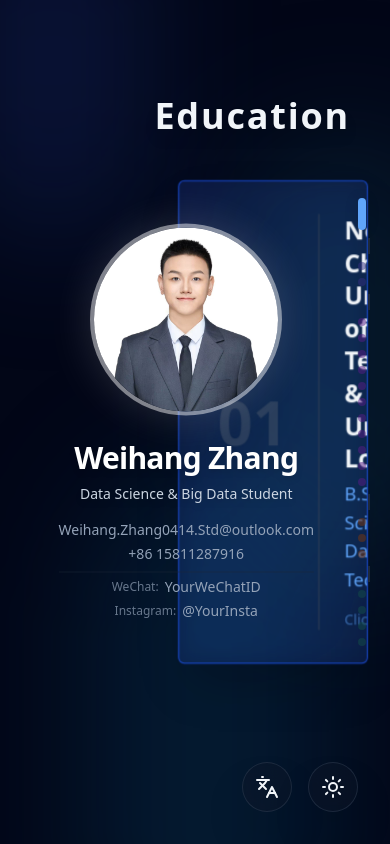
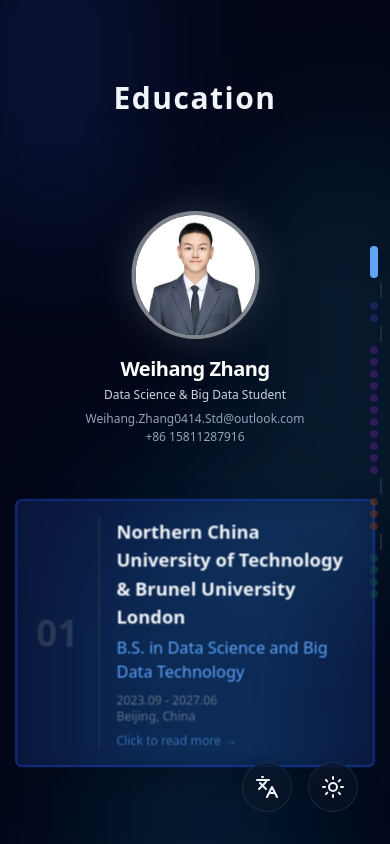
Before and after one commit to Weihang-Zhang0414/resume, a React (Vite) app: page / in a window 390 px wide. Built offline with nearby package versions, Linux system fonts and the light colour scheme.

Commit message:
Update portfolio content

```diff
--- a/public/data/portfolio.json
+++ b/public/data/portfolio.json
@@ -15,7 +15,7 @@
       "en": "Passionate about AI, Large Language Models, and Full-Stack Development. Experienced in building intelligent systems, data mining, and machine learning models.",
       "zh": "对人工智能、大语言模型和全栈开发充满热情。在构建智能系统、数据挖掘和机器学习模型方面拥有丰富经验。"
     },
-    "avatarUrl": "./me.jpg",
+    "avatarUrl": "me.jpg",
     "wechat": "YourWeChatID",
     "instagram": "@YourInsta",
     "visibility": {
--- a/src/pages/Home.tsx
+++ b/src/pages/Home.tsx
@@ -25,6 +25,15 @@
   const [activeIndex, setActiveIndex] = useState(0);
   const [items, setItems] = useState<CarouselItem[]>([]);
   const scrollAccumulator = useRef(0);
+  const touchStart = useRef(0);
+  const [isMobile, setIsMobile] = useState(false);
+
+  useEffect(() => {
+    const checkMobile = () => setIsMobile(window.innerWidth < 768);
+    checkMobile();
+    window.addEventListener('resize', checkMobile);
+    return () => window.removeEventListener('resize', checkMobile);
+  }, []);
 
   // Re-added state for detail modal
   const [detailItem, setDetailItem] = useState<CarouselItem | null>(null);
@@ -57,9 +66,7 @@
 
   useEffect(() => {
     const handleWheel = (e: WheelEvent) => {
-      // If modal is open, let user scroll inside it
       if (document.body.style.overflow === 'hidden') return;
-
       e.preventDefault();
       scrollAccumulator.current += e.deltaY;
       const threshold = 80;
@@ -74,8 +81,34 @@
       }
     };
 
+    const handleTouchStart = (e: TouchEvent) => {
+      if (document.body.style.overflow === 'hidden') return;
+      touchStart.current = e.touches[0].clientY;
+    };
+
+    const handleTouchEnd = (e: TouchEvent) => {
+      if (document.body.style.overflow === 'hidden') return;
+      const touchEnd = e.changedTouches[0].clientY;
+      const delta = touchStart.current - touchEnd;
+      const threshold = 50;
+
+      if (Math.abs(delta) > threshold) {
+        if (delta > 0) {
+          setActiveIndex(prev => Math.min(prev + 1, items.length - 1));
+        } else {
+          setActiveIndex(prev => Math.max(prev - 1, 0));
+        }
+      }
+    };
+
     window.addEventListener('wheel', handleWheel, { passive: false });
-    return () => window.removeEventListener('wheel', handleWheel);
+    window.addEventListener('touchstart', handleTouchStart);
+    window.addEventListener('touchend', handleTouchEnd);
+    return () => {
+      window.removeEventListener('wheel', handleWheel);
+      window.removeEventListener('touchstart', handleTouchStart);
+      window.removeEventListener('touchend', handleTouchEnd);
+    };
   }, [items.length]);
 
   // Lock body scroll when modal opens
@@ -124,8 +157,8 @@
         <div className={`absolute bottom-[-20%] left-[20%] w-[60%] h-[60%] rounded-full ${bgColors[2]} blur-3xl mix-blend-multiply dark:mix-blend-screen animate-blob animation-delay-4000 transition-colors duration-700`}></div>
       </div>
 
-      {/* Category Title (Top Right) */}
-      <div className="absolute top-24 right-10 z-30">
+      {/* Category Title */}
+      <div className="absolute top-20 md:top-24 left-1/2 -translate-x-1/2 md:translate-x-0 md:left-auto md:right-10 z-30 w-full md:w-auto px-6 md:px-0">
         <AnimatePresence mode="wait">
           <motion.h2
             key={currentCategory}
@@ -133,73 +166,62 @@
             animate={{ opacity: 1, y: 0 }}
             exit={{ opacity: 0, y: 20 }}
             transition={{ duration: 0.3 }}
-            className="text-4xl md:text-5xl font-black text-slate-800 dark:text-slate-100 tracking-wider text-right drop-shadow-lg"
+            className="text-3xl sm:text-4xl md:text-5xl font-black text-slate-800 dark:text-slate-100 tracking-wider text-center md:text-right drop-shadow-lg"
           >
             {currentCategory}
           </motion.h2>
         </AnimatePresence>
       </div>
 
-      {/* Axis: Profile Photo (Left) */}
-      <div className="absolute left-[15%] top-1/2 -translate-y-1/2 z-40 flex flex-col items-center">
+      {/* Axis: Profile Photo (Left/Top) */}
+      <div className="absolute left-1/2 -translate-x-1/2 md:translate-x-0 md:left-[10%] lg:left-[15%] top-[25%] md:top-1/2 md:-translate-y-1/2 z-40 flex flex-col items-center">
         <motion.div
-          className="w-48 h-48 md:w-64 md:h-64 rounded-full overflow-hidden border-4 border-white/50 shadow-[0_0_40px_rgba(0,0,0,0.15)] dark:shadow-[0_0_40px_rgba(255,255,255,0.15)] cursor-pointer relative group"
+          className="w-32 h-32 sm:w-40 sm:h-40 md:w-64 md:h-64 rounded-full overflow-hidden border-4 border-white/50 shadow-[0_0_40px_rgba(0,0,0,0.15)] dark:shadow-[0_0_40px_rgba(255,255,255,0.15)] cursor-pointer relative group"
           onDoubleClick={handlePhotoDoubleClick}
           whileHover={{ scale: 1.05 }}
         >
-          <img src={data.hero.avatarUrl} alt={data.hero.name[lang]} className="w-full h-full object-cover" />
+          <img src={data.hero.avatarUrl.startsWith('http') ? data.hero.avatarUrl : `${import.meta.env.BASE_URL}${data.hero.avatarUrl.replace(/^\.?\//, '')}`} alt={data.hero.name[lang]} className="w-full h-full object-cover" />
         </motion.div>
-        <div className="mt-6 text-center">
-          <h1 className="text-3xl font-bold tracking-tight text-slate-900 dark:text-white drop-shadow-md">{data.hero.name[lang]}</h1>
-          <p className="text-sm text-slate-600 dark:text-slate-300 mt-2 font-medium drop-shadow-md">{data.hero.role[lang]}</p>
-          <div className="mt-4 flex flex-col gap-1 text-sm font-medium text-slate-500 dark:text-slate-400">
+        <div className="mt-4 md:mt-6 text-center">
+          <h1 className="text-xl sm:text-2xl md:text-3xl font-bold tracking-tight text-slate-900 dark:text-white drop-shadow-md">{data.hero.name[lang]}</h1>
+          <p className="text-xs sm:text-sm text-slate-600 dark:text-slate-300 mt-1 md:mt-2 font-medium drop-shadow-md">{data.hero.role[lang]}</p>
+          <div className="mt-2 md:mt-4 flex flex-col gap-0.5 md:gap-1 text-xs sm:text-sm font-medium text-slate-500 dark:text-slate-400">
             {data.hero.visibility?.email !== false && (
               <a href={`mailto:${data.hero.email}`} className="hover:text-blue-500 transition-colors">{data.hero.email}</a>
             )}
             {data.hero.visibility?.phone !== false && (
               <span>{data.hero.phone}</span>
             )}
-            {(data.hero.visibility?.wechat !== false || data.hero.visibility?.instagram !== false) && (
-              <div className="flex flex-col gap-1 mt-1 pt-1 border-t border-slate-200/50 dark:border-slate-800/50">
-                {data.hero.visibility?.wechat !== false && (
-                  <span className="flex items-center justify-center gap-1.5"><span className="text-xs opacity-70">WeChat:</span> {data.hero.wechat}</span>
-                )}
-                {data.hero.visibility?.instagram !== false && (
-                  <span className="flex items-center justify-center gap-1.5"><span className="text-xs opacity-70">Instagram:</span> {data.hero.instagram}</span>
-                )}
-              </div>
-            )}
           </div>
         </div>
       </div>
 
-      {/* Roulette Wheel (Right side) */}
-      <div className="absolute left-[40%] right-0 top-0 bottom-0 overflow-visible pointer-events-none">
-        <div className="relative w-full h-full flex items-center">
+      {/* Roulette Wheel (Right side / Center on mobile) */}
+      <div className="absolute left-0 md:left-[40%] right-0 top-1/2 md:top-0 bottom-0 overflow-visible pointer-events-none">
+        <div className="relative w-full h-full flex items-center justify-center md:justify-start">
           {items.map((item, index) => {
             const diff = index - activeIndex;
             const currentActiveItem = items[activeIndex];
             const isSameCategory = item.type === currentActiveItem.type;
 
             // Calculations for true circular layout
-            const R = 600; // Radius of the circle
-            const thetaDeg = diff * 22; // Degrees per item
+            const R = isMobile ? 400 : 600; // Smaller radius on mobile
+            const thetaDeg = diff * (isMobile ? 15 : 22); // Tighter degrees on mobile
             const thetaRad = thetaDeg * (Math.PI / 180);
 
             // At diff=0, cos(0)=1, xOffset=0. As diff increases, cos<1, xOffset becomes negative (curves left)
-            const xOffset = R * Math.cos(thetaRad) - R;
+            const xOffset = isMobile ? 0 : R * Math.cos(thetaRad) - R;
             const yOffset = R * Math.sin(thetaRad);
 
-            const scale = Math.max(1 - Math.abs(diff) * 0.15, 0.75); // Scaled up cards!
-            const rotateX = diff * -5; // Slight 3D rotation
-            const rotateZ = diff * 5; // Rotate along the circle slightly
+            const scale = Math.max(1 - Math.abs(diff) * (isMobile ? 0.2 : 0.15), 0.75);
+            const rotateX = diff * -5;
+            const rotateZ = isMobile ? 0 : diff * 5;
 
             const isActive = diff === 0;
 
             let opacity = 0;
             if (isSameCategory) {
-              // Active item is fully opaque, others in the same category are semi-transparent
-              opacity = isActive ? 1 : Math.max(1 - Math.abs(diff) * 0.4, 0.3);
+              opacity = isActive ? 1 : Math.max(1 - Math.abs(diff) * (isMobile ? 0.5 : 0.4), 0);
             }
 
             // Render all items for smooth opacity transitions! Pointer events disabled if hidden
@@ -216,7 +238,7 @@
             return (
               <motion.div
                 key={item.id}
-                className={`absolute w-full max-w-4xl px-6 origin-left ${isActive ? 'z-20 cursor-default pointer-events-auto' : `z-10 ${pointerEventsClass}`}`}
+                className={`absolute w-full max-w-sm md:max-w-4xl px-4 md:px-6 origin-center md:origin-left ${isActive ? 'z-20 cursor-default pointer-events-auto' : `z-10 ${pointerEventsClass}`}`}
                 initial={false}
                 animate={{
                   y: yOffset,
@@ -232,23 +254,22 @@
                   if (!isActive) {
                     setActiveIndex(index);
                   } else if (item.type !== 'skill') {
-                    // If active, open detail modal (except for skills which don't have details)
                     setDetailItem(item);
                   }
                 }}
                 style={{ perspective: 1000 }}
               >
-                <div className={`relative overflow-hidden backdrop-blur-md p-8 border transition-all duration-300 flex items-center gap-6 ${shapeClass} ${isActive ? 'shadow-2xl scale-[1.02]' : 'hover:border-slate-400'}`}>
+                <div className={`relative overflow-hidden backdrop-blur-md p-4 sm:p-6 md:p-8 border transition-all duration-300 flex items-center gap-4 md:gap-6 ${shapeClass} ${isActive ? 'shadow-2xl scale-[1.02]' : 'hover:border-slate-400'}`}>
                   {/* Left Side Number */}
-                  <div className="text-6xl sm:text-7xl font-black text-slate-300/80 dark:text-slate-600/50 flex-shrink-0 w-20 sm:w-24 text-center select-none">
+                  <div className="text-4xl sm:text-6xl md:text-7xl font-black text-slate-300/80 dark:text-slate-600/50 flex-shrink-0 w-12 sm:w-20 md:w-24 text-center select-none">
                     {String(item.categoryIndex).padStart(2, '0')}
                   </div>
 
                   {/* Right Side Content */}
-                  <div className="flex-1 relative z-10 border-l-2 border-slate-200/50 dark:border-slate-700/50 pl-6">
+                  <div className="flex-1 relative z-10 border-l-2 border-slate-200/50 dark:border-slate-700/50 pl-4 md:pl-6">
                     {renderItemContent(item, lang)}
                     {isActive && item.type !== 'skill' && (
-                      <div className="mt-4 text-left text-sm font-medium text-blue-500/80 dark:text-blue-400/80 animate-pulse">
+                      <div className="mt-2 md:mt-4 text-left text-xs sm:text-sm font-medium text-blue-500/80 dark:text-blue-400/80 animate-pulse">
                         Click to read more &rarr;
                       </div>
                     )}
@@ -261,7 +282,7 @@
       </div>
 
       {/* Pagination Indicator (Far Right) */}
-      <div className="fixed right-6 top-1/2 -translate-y-1/2 z-50 flex flex-col gap-2">
+      <div className="fixed right-3 md:right-6 top-1/2 -translate-y-1/2 z-50 flex flex-col gap-1 md:gap-2">
         {items.map((item, index) => {
           const isNewSection = index > 0 && item.type !== items[index - 1].type;
 
@@ -477,12 +498,12 @@
   if (item.type === 'education') {
     return (
       <div>
-        <div className="flex justify-between items-start">
+        <div className="flex flex-col sm:flex-row justify-between items-start">
           <div>
-            <h4 className="text-2xl font-bold text-slate-800 dark:text-slate-100">{item.data.institution[lang]}</h4>
-            <p className="text-blue-600 dark:text-blue-400 font-medium text-lg mt-1">{item.data.degree[lang]}</p>
+            <h4 className="text-lg sm:text-xl md:text-2xl font-bold text-slate-800 dark:text-slate-100">{item.data.institution[lang]}</h4>
+            <p className="text-blue-600 dark:text-blue-400 font-medium text-base sm:text-lg mt-1">{item.data.degree[lang]}</p>
           </div>
-          <div className="text-right text-sm text-slate-500 font-medium whitespace-nowrap pl-4">
+          <div className="text-left sm:text-right text-xs sm:text-sm text-slate-500 font-medium whitespace-nowrap mt-2 sm:mt-0 sm:pl-4">
             <div>{item.data.period}</div>
             <div>{item.data.location[lang]}</div>
           </div>
@@ -499,12 +520,12 @@
 
     return (
       <div>
-        <div className="flex justify-between items-start">
+        <div className="flex flex-col sm:flex-row justify-between items-start">
           <div className="pr-4">
-            <h4 className="text-2xl font-bold text-slate-800 dark:text-slate-100 leading-tight">{title}</h4>
-            <p className={`${roleColor} font-medium text-lg mt-2`}>{item.data.role[lang]}</p>
+            <h4 className="text-lg sm:text-xl md:text-2xl font-bold text-slate-800 dark:text-slate-100 leading-tight">{title}</h4>
+            <p className={`${roleColor} font-medium text-base sm:text-lg mt-1 md:mt-2`}>{item.data.role[lang]}</p>
           </div>
-          <div className="text-right text-sm text-slate-500 font-medium whitespace-nowrap pl-4">
+          <div className="text-left sm:text-right text-xs sm:text-sm text-slate-500 font-medium whitespace-nowrap mt-2 sm:mt-0 sm:pl-4">
             <div>{item.data.period}</div>
             <div>{item.data.location[lang]}</div>
           </div>
@@ -516,10 +537,10 @@
   if (item.type === 'skill') {
     return (
       <div>
-        <h4 className="text-2xl font-bold text-slate-800 dark:text-slate-100 mb-6">{item.data.category[lang]}</h4>
-        <div className="flex flex-wrap gap-3">
+        <h4 className="text-lg sm:text-xl md:text-2xl font-bold text-slate-800 dark:text-slate-100 mb-3 md:mb-6">{item.data.category[lang]}</h4>
+        <div className="flex flex-wrap gap-2 md:gap-3">
           {item.data.items[lang].map((skill: string, i: number) => (
-            <span key={i} className="px-4 py-2 bg-white/60 dark:bg-slate-800/60 rounded-xl text-sm font-medium border border-slate-200 dark:border-slate-700 shadow-sm">
+            <span key={i} className="px-3 py-1.5 md:px-4 md:py-2 bg-white/60 dark:bg-slate-800/60 rounded-lg md:rounded-xl text-xs md:text-sm font-medium border border-slate-200 dark:border-slate-700 shadow-sm">
               {skill}
             </span>
           ))}
```
